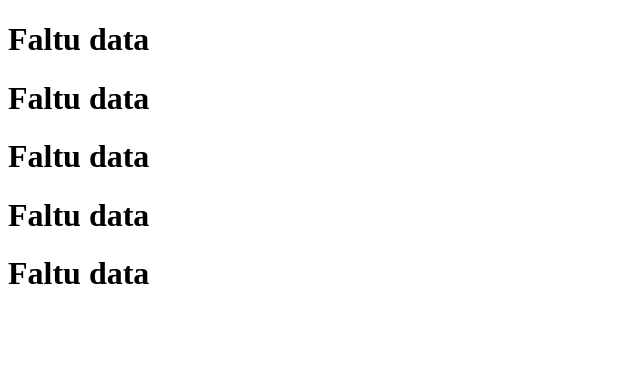
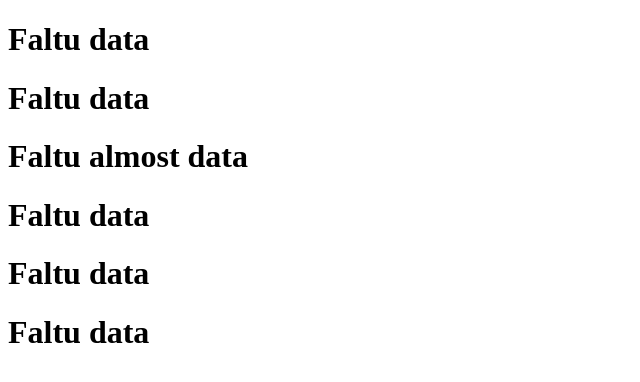
Before and after one commit to omshivarana/project_templating, a plain HTML site: page index.html in a window 1280 px wide. Shown: the whole page, without its empty margins (0-640 px from the left). Drawn offline with Linux system fonts and the light colour scheme.

Commit message:
almost
almost

```diff
--- a/index.html
+++ b/index.html
@@ -8,6 +8,7 @@
 <body>
     <h1>Faltu data</h1>
     <h1>Faltu data</h1>
+    <h1>Faltu almost data</h1>
     <h1>Faltu data</h1>
     <h1>Faltu data</h1>
     <h1>Faltu data</h1>
```
